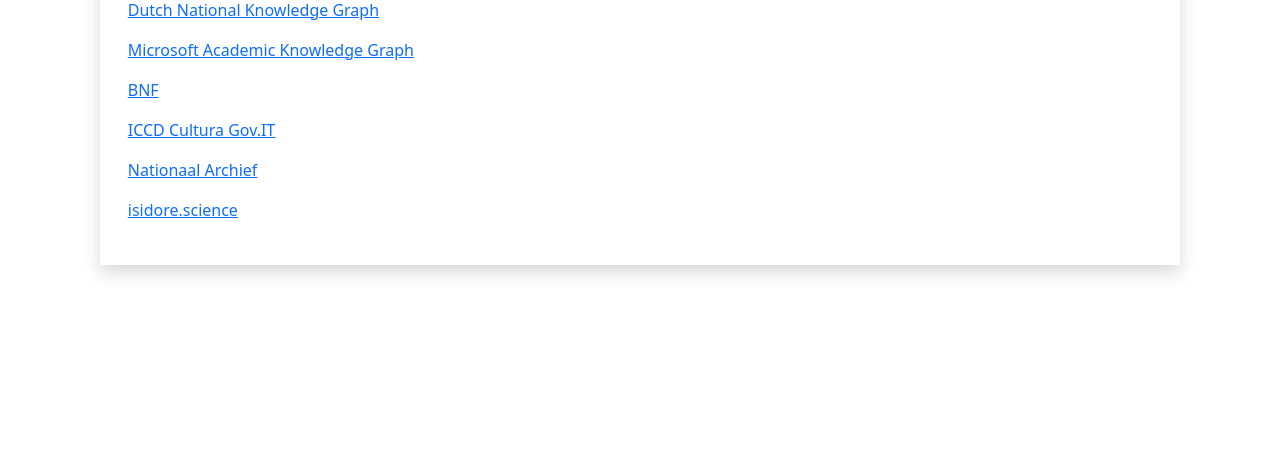
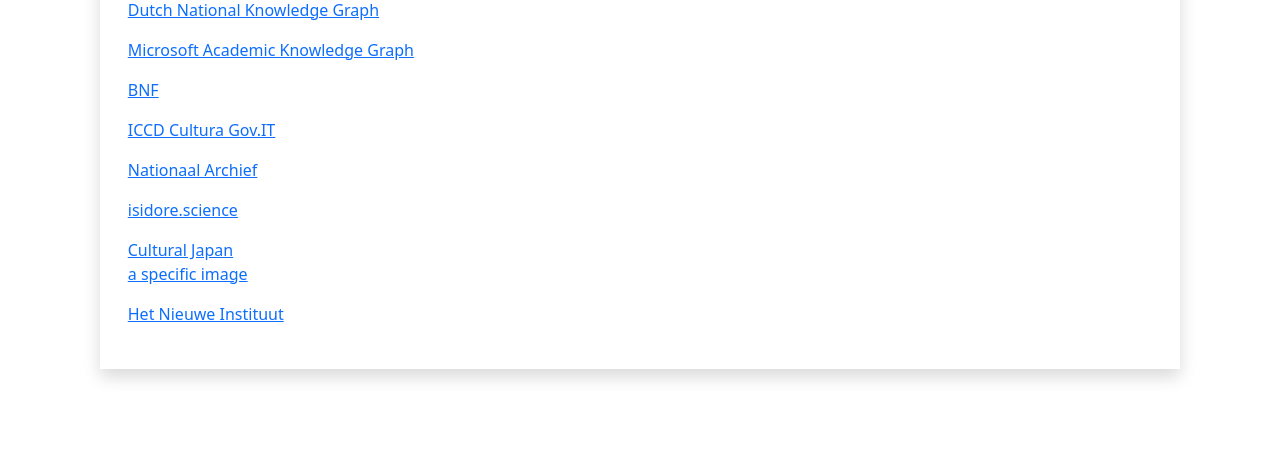
Before and after one commit to epoz/shmarql, a FastAPI app: template src/templates/choose_endpoint.html in a window 1280 px wide. Shown: the part 864-1313 px from the top of the page. Before the commit the page ends 1141 px from the top, so only its background shows below. Run offline with FastAPI, Linux system fonts and the light colour scheme; the template is opened without the code that fills it, so the values that code supplies are empty; some libraries are stand-ins or nearby versions.

Commit message:
Add Japan and HetNieuweInstituut

```diff
--- a/src/templates/choose_endpoint.html
+++ b/src/templates/choose_endpoint.html
@@ -42,6 +42,14 @@
 
         <p><a href="?e=https://isidore.science/sparql&o=<http%3A%2F%2Fisidore.science%2Fontology%23periodical>">isidore.science</a></p>
 
+        <p><a href="?e=https://ld.cultural.jp/sparql&p=<http%3A//schema.org/creator>&o=<https%3A%2F%2Fjpsearch.go.jp%2Fentity%2Fchname%2F葛飾北斎>">Cultural Japan</a><br>
+        <a href="?e=https://ld.cultural.jp/sparql&s=%3Chttps%3A//jpsearch.go.jp/data/Nhikie-2018_u_0342%3E">a specific image</a>
+        </p>
+
+        <p><a href="?e=https://api.collectiedata.hetnieuweinstituut.nl/datasets/the-other-interface/knowledge-graph/services/knowledge-graph/sparql&p=%3Chttp%3A//www.w3.org/1999/02/22-rdf-syntax-ns%23type">
+        Het Nieuwe Instituut
+        </a>
+        </p>
 
     </div>
 
```
